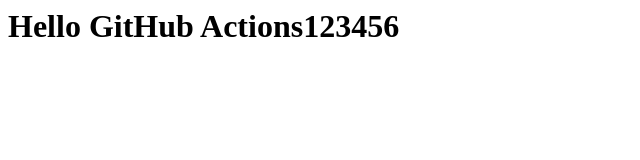
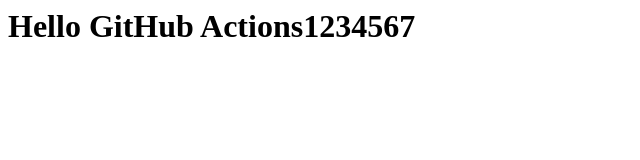
Before and after one commit to hamedrashno/TestGithubAction, a plain HTML site: page index.html in a window 1280 px wide. Shown: the full height of the page, 0-640 px from the left. Drawn offline with Linux system fonts and the light colour scheme.

Commit message:
DeployTest2

```diff
--- a/index.html
+++ b/index.html
@@ -1 +1 @@
-<h1>Hello GitHub Actions123456</h1>
+<h1>Hello GitHub Actions1234567</h1>
```
